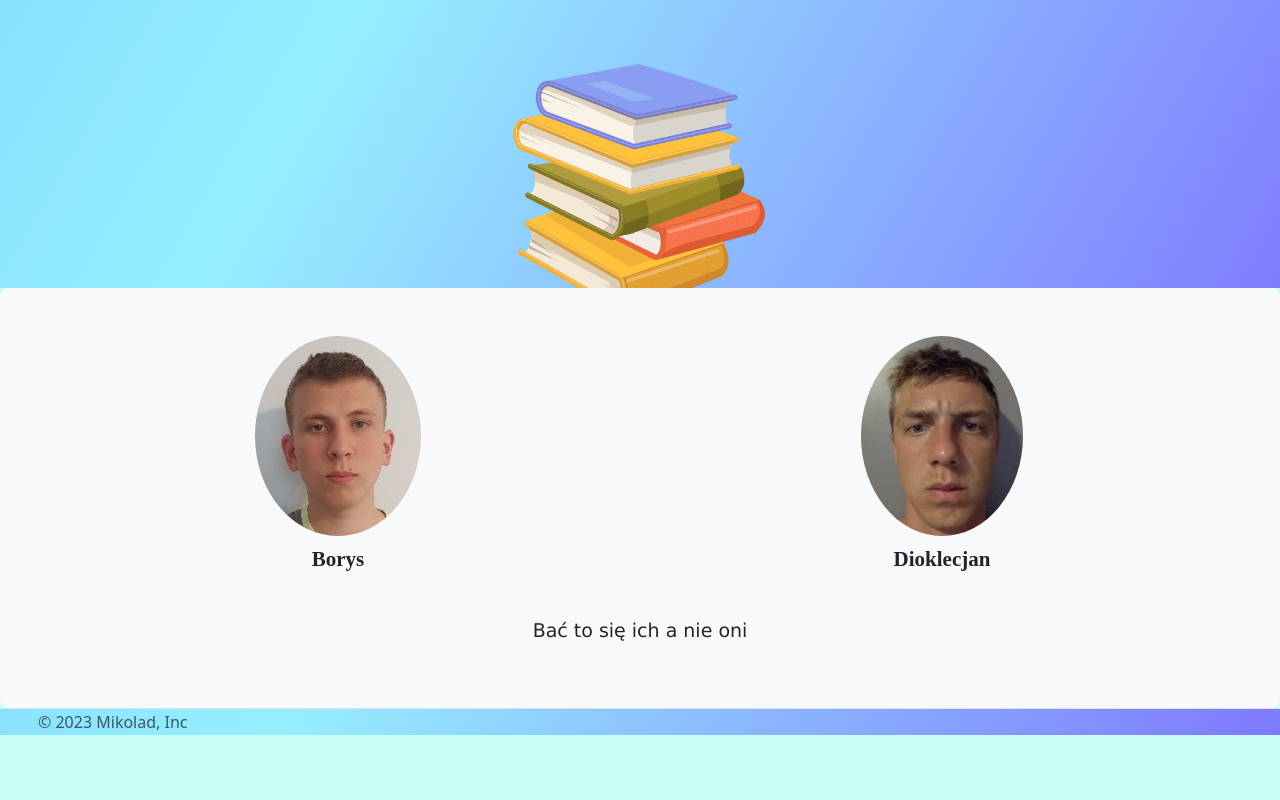
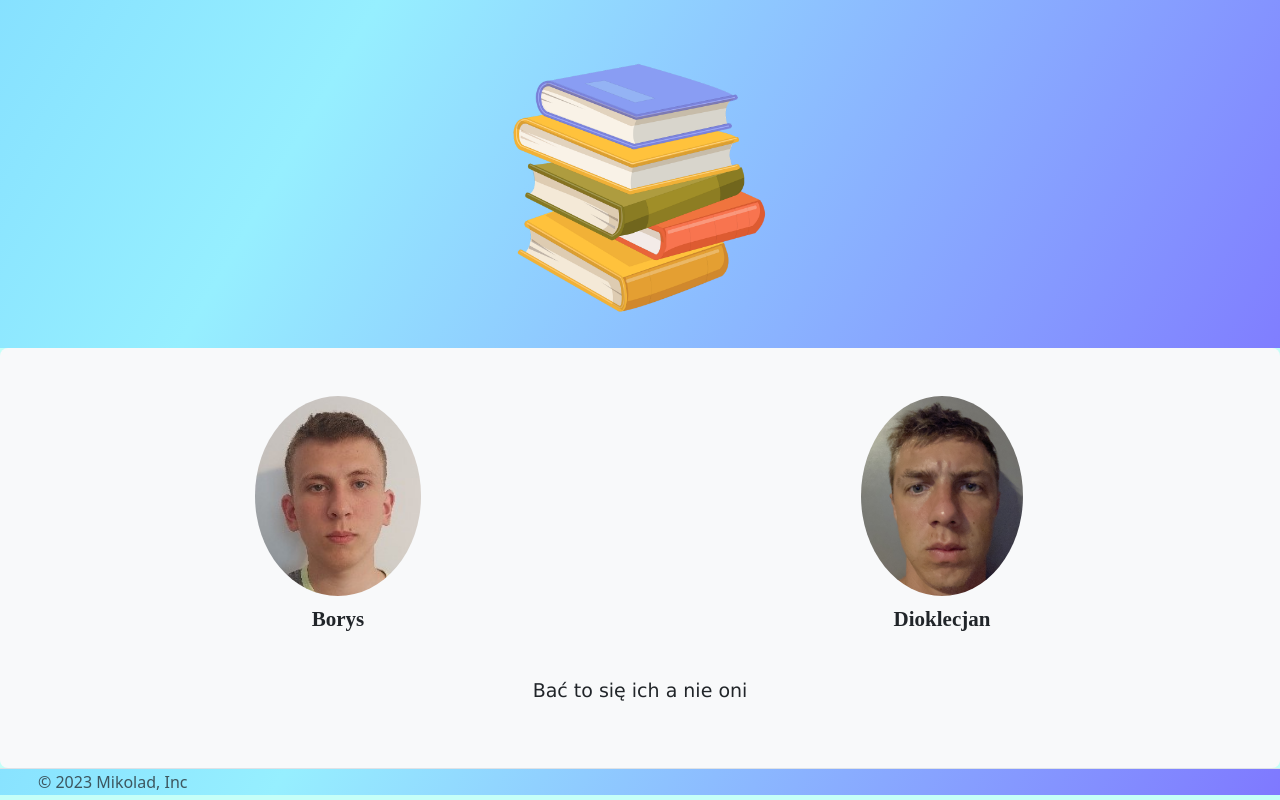
Before and after one commit to sewerynmik/sewerynmik.github.io, a plain HTML site: page index.html in a window 1280 px wide. Drawn offline with nearby package versions, Linux system fonts and the light colour scheme.

Commit message:
13:41 05.12.2023

```diff
--- a/index.html
+++ b/index.html
@@ -10,7 +10,7 @@
 <body>
     <div class="top-container gradient-background">
         <div class="pt-5 text-center">
-            <div class="overflow-hidden" style="max-height: 30vh;">
+            <div>
                 <div class="container">
                     <img src="./assets/images/books.png" alt="Example image" height="300" loading="lazy">
                 </div>
```
